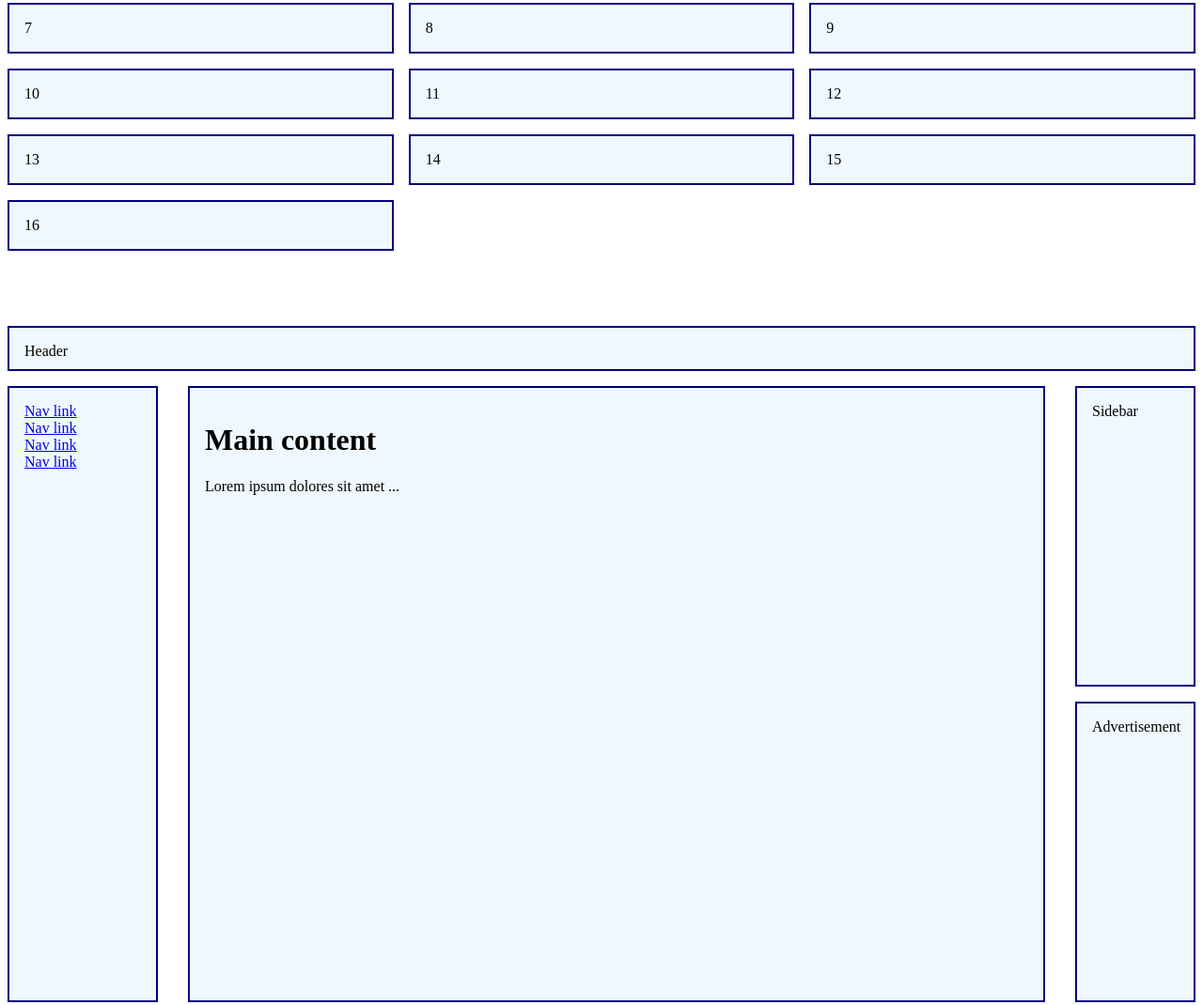
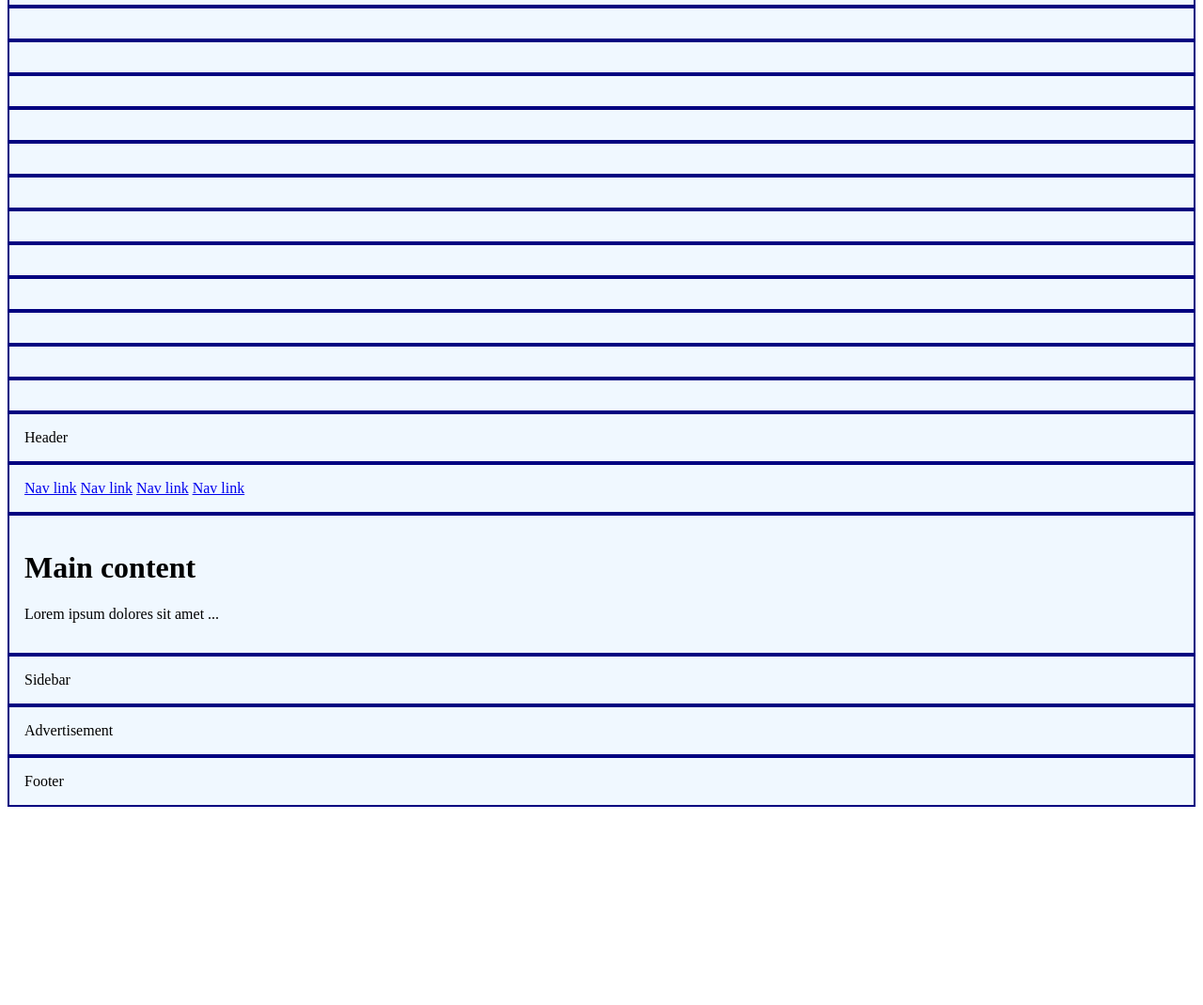
Before and after one commit to svobodalukas/frontend-2020, a plain HTML site: page kod-html/index-css-grid.html in a window 1280 px wide. Shown: the part 145-1215 px from the top of the page at 94% size. After the commit the page ends 1012 px from the top, so only its background shows below. Drawn offline with Linux system fonts and the light colour scheme.

Commit message:
Styles update

```diff
--- a/kod-html/css/style-grid.css
+++ b/kod-html/css/style-grid.css
@@ -19,22 +19,10 @@ http://cssgridgarden.com/
     padding: 1rem;
 }
 
-/* Jedoduchý grid */
-.grid {
-    display: grid;
-    grid-template-columns: repeat(auto-fill, minmax(320px, 1fr));
-    column-gap: 1rem;
-    row-gap: 1rem;
-    margin-bottom: 5rem;
-}
-
-.grid .box {
-    counter-increment: item;
-}
-
-.grid .box:before {
-    content: counter(item);
-}
+/*
+Jednoduchý grid
+https://css-tricks.com/auto-sizing-columns-css-grid-auto-fill-vs-auto-fit/
+*/
 
 
 /*
@@ -47,68 +35,3 @@ sidebar    sidebar | main    footer
 ad         ad | footer
 footer
 */
-.header {
-    grid-area: header;
-}
-
-.nav {
-    grid-area: nav;
-}
-
-.main {
-    grid-area: main;
-}
-
-.sidebar {
-    grid-area: sidebar;
-}
-
-.ad {
-    grid-area: ad;
-}
-
-.footer {
-    grid-area: footer;
-}
-
-.content {
-    display: grid;
-    row-gap: 1rem;
-    column-gap: 2rem;
-    grid-template-areas:
-    "header"
-    "nav"
-    "main"
-    "sidebar"
-    "ad"
-    "footer";
-    min-height: calc(100vh - 1rem);
-}
-
-@media screen and (min-width: 640px) {
-    .content {
-        grid-template-columns: 12rem 1fr;
-        grid-template-rows: 3rem 4rem 1fr 3rem;
-        grid-template-areas:
-        "header  header"
-        "nav     nav"
-        "sidebar main "
-        "ad      footer";
-    }
-}
-
-@media screen and (min-width: 900px) {
-    .content {
-        grid-template-columns: 10rem 1fr 8rem;
-        grid-template-rows: 3rem 1fr 1fr 3rem;
-        grid-template-areas:
-        "header  header header"
-        "nav     main   sidebar"
-        "nav     main   ad"
-        "footer footer footer";
-    }
-
-    .nav a {
-        display: block;
-    }
-}
--- a/kod-scss/scss/style.scss
+++ b/kod-scss/scss/style.scss
@@ -21,74 +21,19 @@ https://gist.github.com/jareware/4738651
 
 @import "layout";
 
-$production: true;
+// Parent selector &
 
-p {
-  color: $primary-color;
-}
-
-$alert-colors: (
-  "ok": green,
-  "error": red,
-);
-
-
-// Parent selector &
-.heading {
-  color: $primary-color;
-
-  @if ($production) {
-    .content.content-dark .article-main & {
-      color: lighten($primary-color, 10%);
-    }
-  }
-}
 
 // !default
 
 
 // Media query nesting
-h1 {
-  font-size: 2rem;
-
-  @media screen and (min-width: 640px) {
-    font-size: 3rem;
-
-    @media screen and (orientation: landscape) {
-      font-size: 5rem;
-    }
-  }
-}
 
 
 // If, each, map-get
-.alert {
-  padding: 0.5rem 2rem;
-}
 
-$alerts: 'ok' 'error';
-@each $alert in $alerts {
-  .alert-#{$alert} {
-    background: url('assets/ico-#{$alert}.svg') no-repeat left center;
-    color: map-get($alert-colors, $alert);
-  }
-}
 
 // Functions - mix, defaults
-@function makeBlue($color, $amount: 100) {
-  @return mix(rgb(0,0,250), $color, $amount);
-}
 
-.heading {
-  color: makeBlue($primary-color, 25);
-}
 
-// Mixin, extend
-@mixin headingVars {
-  background-color: yellow;
-}
-
-.new-heading {
-  @extend .heading;
-  @include headingVars();
-}
+// Mixin, content, extend
```
Also changed, not shown: kod-html/css/style-bem-suit.css (added, +33 -0 lines), kod-scss/index.html (+7 -0 lines), README.md, kod-scss/css/style.css, 1 other file.
